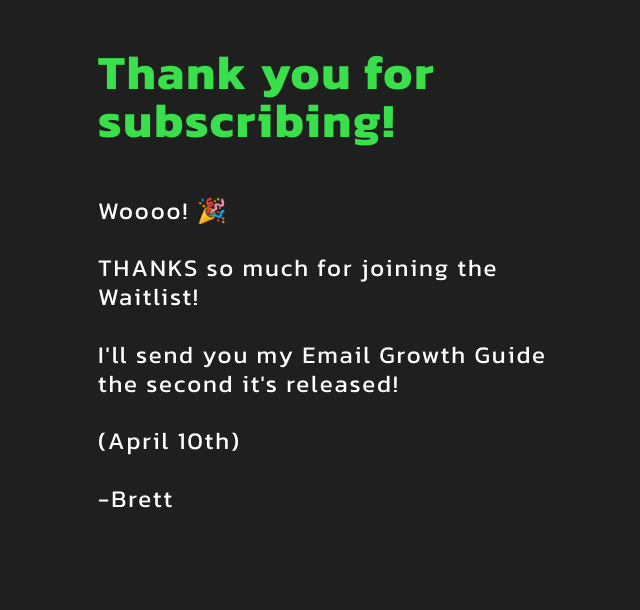
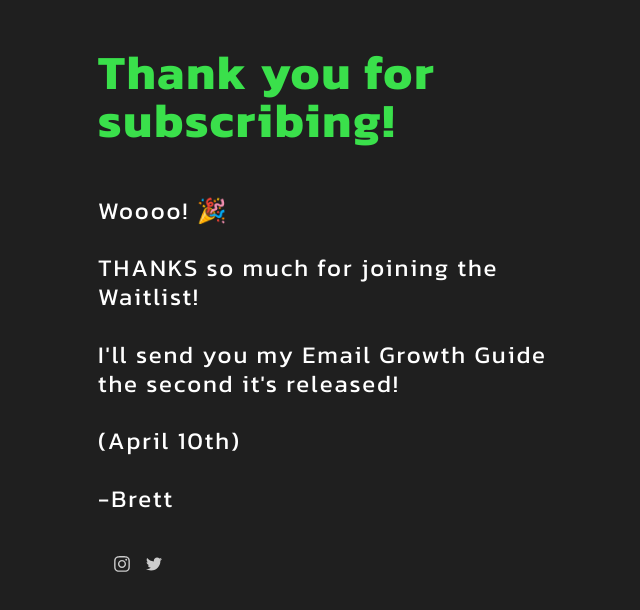
Before and after one commit to byoncak/ultimate-email-guide, a Vue app: page /thanks in a window 1280 px wide. Shown: the top 610 px of the page, without its empty margins (290-930 px from the left). Built offline with nearby package versions, Linux system fonts and the light colour scheme.

Commit message:
added social icons to thankyou page

```diff
--- a/package.json
+++ b/package.json
@@ -10,6 +10,7 @@
   },
   "dependencies": {
     "@fortawesome/fontawesome-svg-core": "^6.4.0",
+    "@fortawesome/free-brands-svg-icons": "^6.4.0",
     "@fortawesome/free-regular-svg-icons": "^6.4.0",
     "@fortawesome/free-solid-svg-icons": "^6.4.0",
     "@fortawesome/vue-fontawesome": "^3.0.3",
--- a/src/components/ThankYou.vue
+++ b/src/components/ThankYou.vue
@@ -1,5 +1,6 @@
 <template>
   <div class="thank-you">
+    <div class="container">
     <h1>Thank you for subscribing!</h1>
 
     <p> <br> Woooo! 🎉 <br>
@@ -13,6 +14,17 @@
       -Brett
     </p>
   </div>
+
+  <div class="social-icons">
+    <a href="https://instagram.com/brettyoncak" target="_blank" rel="noopener">
+      <font-awesome-icon class="i" icon="fa-brands fa-instagram" />
+    </a>
+
+    <a href="https://twitter.com/needmorejpegs" target="_blank" rel="noopener">
+      <font-awesome-icon class="i" icon="fa-brands fa-twitter" />
+    </a>
+  </div>
+</div>
 </template>
 
 <style scoped>
@@ -21,6 +33,14 @@
   margin: 0 auto;
   text-align: left;
   padding: 48px;
+}
+
+.i {
+  width: 16px;
+  transform: translateY(-50%);
+  font-size: 18px;
+  color: #ccc;
+  padding-left: 1rem;
 }
 
 h1 {
@@ -33,6 +53,10 @@ h1 {
 p {
   font-size: 24px;
   margin-bottom: 48px;
+}
+
+.social-icons {
+  align-items: left;
 }
 
   /* Small screens (up to 576px) */
--- a/src/main.js
+++ b/src/main.js
@@ -12,6 +12,7 @@ import "@/styles/global.scss";
 import { library } from '@fortawesome/fontawesome-svg-core';
 import { faUser, faEnvelope } from '@fortawesome/free-regular-svg-icons';
 import { faTimes } from '@fortawesome/free-solid-svg-icons';
+import { faInstagram, faTwitter } from '@fortawesome/free-brands-svg-icons';
 import { FontAwesomeIcon } from '@fortawesome/vue-fontawesome';
 
 
@@ -29,7 +30,7 @@ initializeApp(firebaseConfig);
 
 const db = getFirestore();
 
-library.add(faUser, faEnvelope, faTimes)
+library.add(faUser, faEnvelope, faTimes, faInstagram, faTwitter)
 
 const app = createApp(App);
 
```
Also changed, not shown: 1 other file (tests, documents, lock files or other folders).
